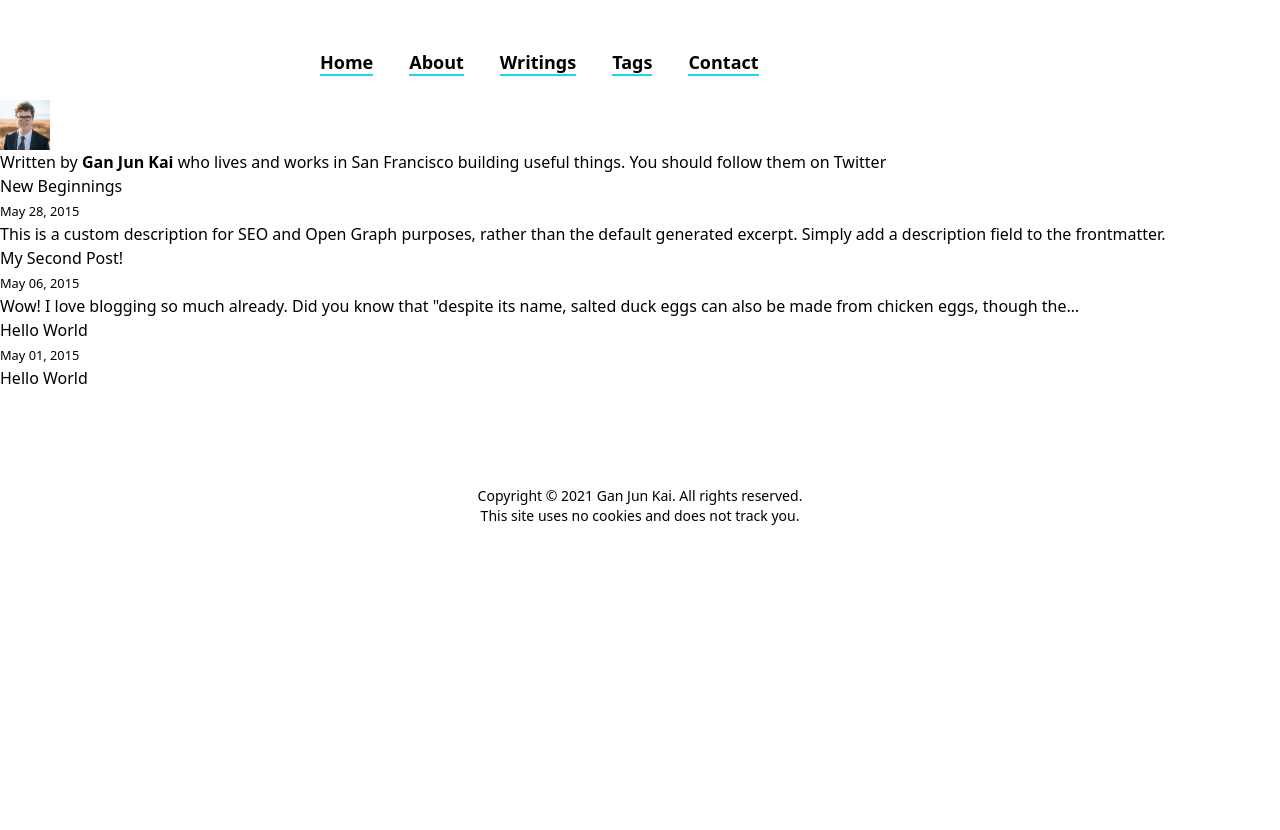
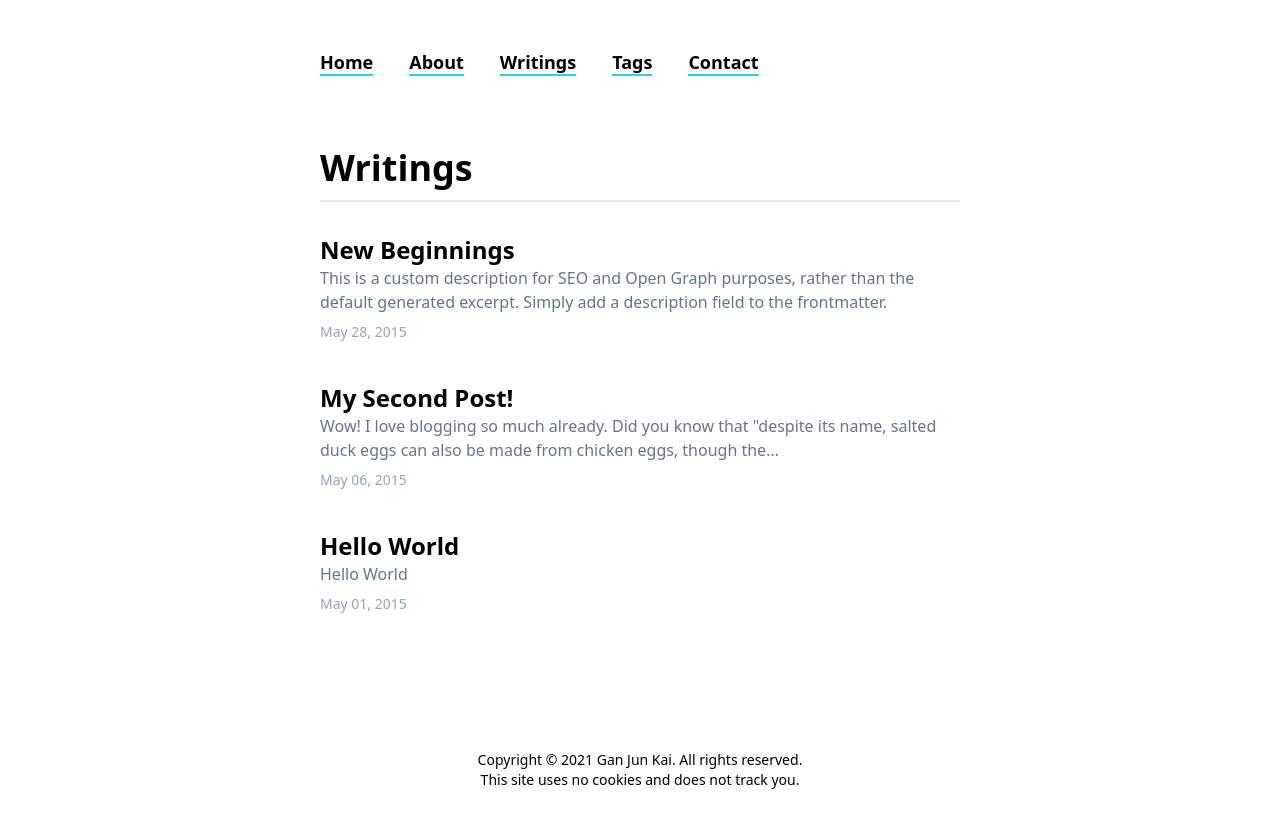
Before and after one commit to jk-gan/website, a Gatsby site: page /blog in a window 1280 px wide. Before the commit the page ends 800 px from the top, so only its background shows below. Built offline with nearby package versions, Linux system fonts and the light colour scheme; Gatsby itself is replaced by a stand-in of ours; what @tailwindcss/typography would draw is missing.

Commit message:
feat: add blog post list page
Signed-off-by: jk-gan <junkai@hey.com>

```diff
--- a/src/pages/blog/index.js
+++ b/src/pages/blog/index.js
@@ -1,7 +1,6 @@
 import * as React from "react"
 import { Link, graphql } from "gatsby"
 
-import Bio from "../../components/bio"
 import Layout from "../../components/layout"
 import SEO from "../../components/seo"
 
@@ -9,56 +8,62 @@ const BlogIndex = ({ data, location }) => {
   const siteTitle = data.site.siteMetadata?.title || `Title`
   const posts = data.allMarkdownRemark.nodes
 
-  if (posts.length === 0) {
   return (
     <Layout location={location} title={siteTitle}>
       <SEO title="All posts" />
-        <Bio />
-        <p>
-          No blog posts found. Add markdown posts to "content/blog" (or the
-          directory you specified for the "gatsby-source-filesystem" plugin in
-          gatsby-config.js).
-        </p>
-      </Layout>
-    )
-  }
-
-  return (
-    <Layout location={location} title={siteTitle}>
-      <SEO title="All posts" />
-      <Bio />
-      <ol style={{ listStyle: `none` }}>
+      <div className="flex container mx-auto mt-16 w-11/12 2xl:w-5/12 xl:w-6/12 lg:w-8/12 md:w-10/12">
+        <div className="divide-y-2 w-full">
+          <div>
+            <h1 className="text-left font-bold text-4xl mb-3">Writings</h1>
+          </div>
+          <div>
+            <ul className="mt-8">
               {posts.map(post => {
                 const title = post.frontmatter.title || post.fields.slug
 
                 return (
-            <li key={post.fields.slug}>
-              <article
-                className="post-list-item"
-                itemScope
-                itemType="http://schema.org/Article"
-              >
-                <header>
-                  <h2>
-                    <Link to={post.fields.slug} itemProp="url">
-                      <span itemProp="headline">{title}</span>
+                  <li className="mb-10" key={post.fields.slug}>
+                    <Link href={`/blog/${post.fields.slug}`}>
+                      <a className="text-2xl mb-2 font-semibold hover:text-cyan-400">
+                        {title}
+                      </a>
                     </Link>
-                  </h2>
-                  <small>{post.frontmatter.date}</small>
-                </header>
+                    <p className="text-base text-blueGray-500 mb-2">
+                      {/* {post.subtitle || "..."} */}
                       <section>
                         <p
                           dangerouslySetInnerHTML={{
-                      __html: post.frontmatter.description || post.excerpt,
+                            __html:
+                              post.frontmatter.description || post.excerpt,
                           }}
                           itemProp="description"
                         />
                       </section>
-              </article>
+                    </p>
+                    {/* <ul className="flex flex-wrap mb-2">
+                      {post.tags.map(tag => {
+                        return (
+                          <li key={tag}>
+                            <Link href={`/tags/${tag}`}>
+                              <a className="text-sm mr-2 py-1 px-2 rounded-xl bg-blueGray-100 hover:bg-blueGray-200">
+                                #{tag}
+                              </a>
+                            </Link>
                           </li>
                         )
                       })}
-      </ol>
+                    </ul> */}
+                    <p className="text-sm text-blueGray-400">
+                      {/* {dayjs(post.date).format("MMMM D, YYYY")} */}
+                      {post.frontmatter.date}
+                    </p>
+                  </li>
+                )
+              })}
+            </ul>
+          </div>
+        </div>
+      </div>
     </Layout>
   )
 }
```
Lines whose indentation alone changed are shown as unchanged.
